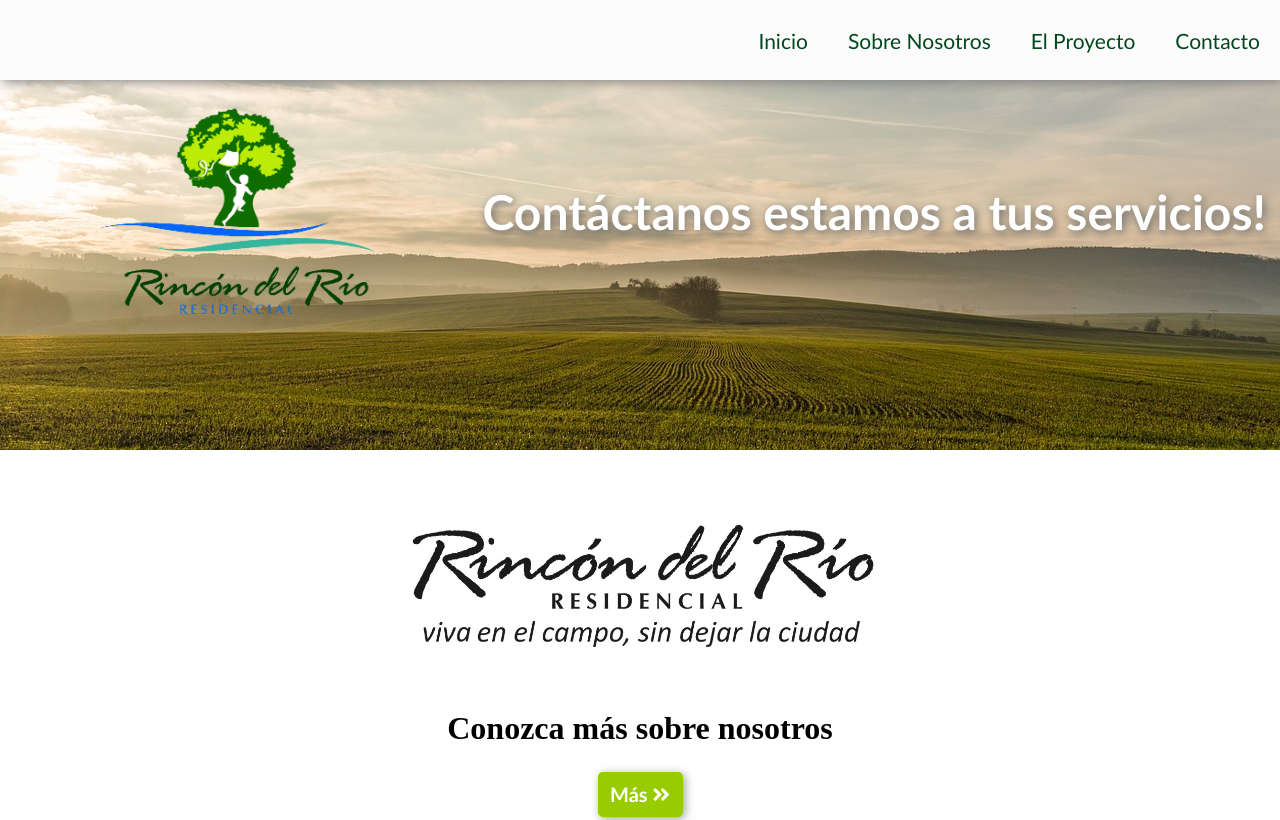
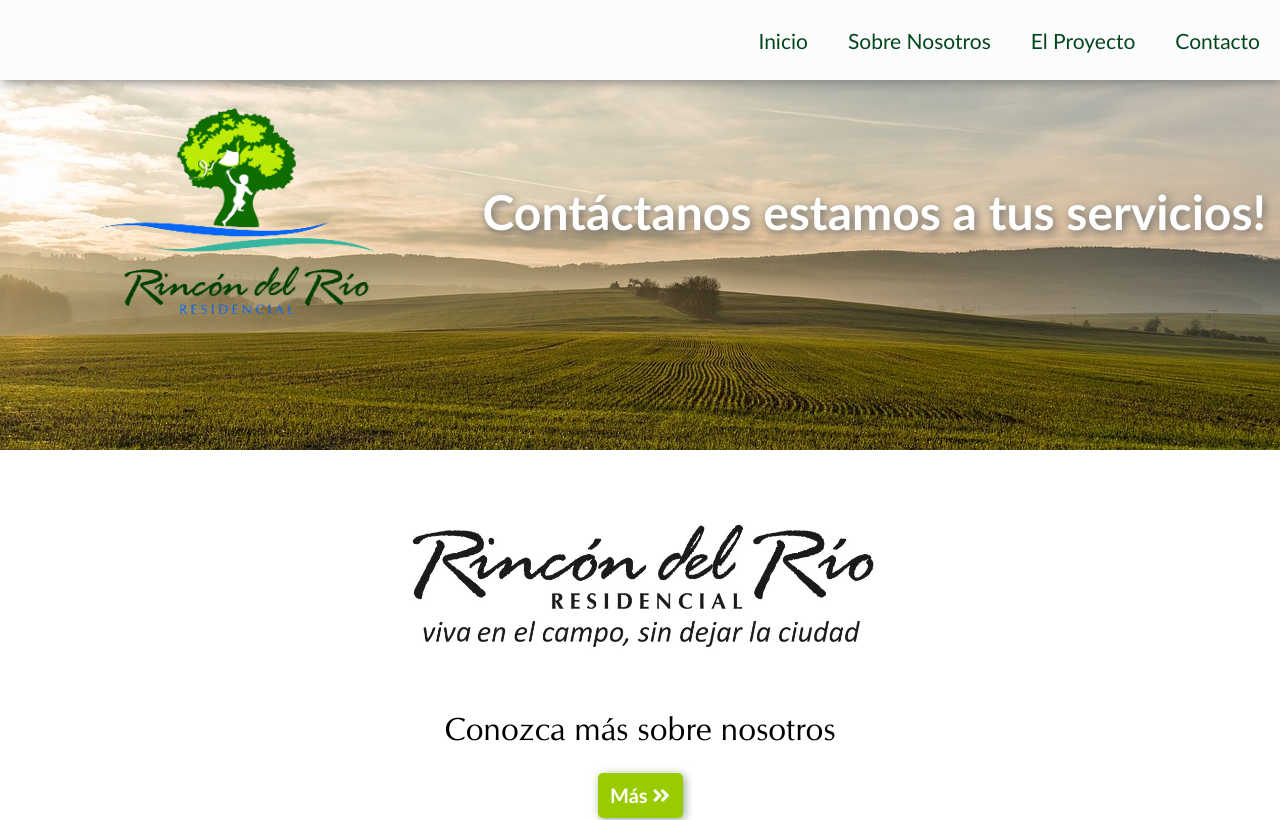
Before and after one commit to daved3464/Rincon-del-Rio-, a plain HTML site: page index.html in a window 1280 px wide. Shown: the top 820 px of the page. Drawn offline with Linux system fonts and the light colour scheme.

Commit message:
Uso de fuentes CG Omega en formato woff y woff2.

```diff
--- a/index.css
+++ b/index.css
@@ -4,10 +4,31 @@
     box-sizing: border-box;
     font-family: 'Trebuchet MS', 'Lucida Sans Unicode', 'Lucida Grande', 'Lucida Sans', Arial, sans-serif;
 }
-@font-face{
-    font-family: 'CG Omega Bold';
-    src: url("fonts/CG-Omega/CGOR65W.TTF") format("truetype");
+
+@font-face {
+    font-family: 'CG Omega';
+    src: url('./fonts/CG-Omega/CGOmega.woff2') format('woff2'),
+        url('./fonts/CG-Omega/CGOmega.woff') format('woff');
+    font-weight: normal;
+    font-style: normal;
 }
+
+@font-face {
+    font-family: 'CG Omega';
+    src: url('./fonts/CG-Omega/CGOmega-Bold.woff2') format('woff2'),
+        url('./fonts/CG-Omega/CGOmega-Bold.woff') format('woff');
+    font-weight: bold;
+    font-style: normal;
+}
+
+@font-face {
+    font-family: 'CG Omega';
+    src: url('./fonts/CG-Omega/CGOmega-Italic.woff2') format('woff2'),
+        url('./fonts/CG-Omega/CGOmega-Italic.woff') format('woff');
+    font-weight: normal;
+    font-style: italic;
+}
+
 .main{
     display: grid;
     width: 100%;
@@ -94,7 +115,9 @@
 }
 .slog-about{
     font-size: 32px;
-    font-family: 'CG Omega Bold';
+    font-family: 'CG Omega';
+    font-style: normal;
+    font-weight: normal;
 }
 .read-more{
     display: block;
```
Also changed, not shown: fonts/CG-Omega/CGOR65W.TTF (deleted), fonts/CG-Omega/CGOmega-Bold.woff (added), fonts/CG-Omega/CGOmega-Bold.woff2 (added), fonts/CG-Omega/CGOmega-Italic.woff (added), fonts/CG-Omega/CGOmega-Italic.woff2 (added), fonts/CG-Omega/CGOmega.woff (added), fonts/CG-Omega/CGOmega.woff2 (added), fonts/CG-Omega/CGOmegaItalic.ttf (deleted), fonts/CG-Omega/sharefonts.net.txt (deleted).
